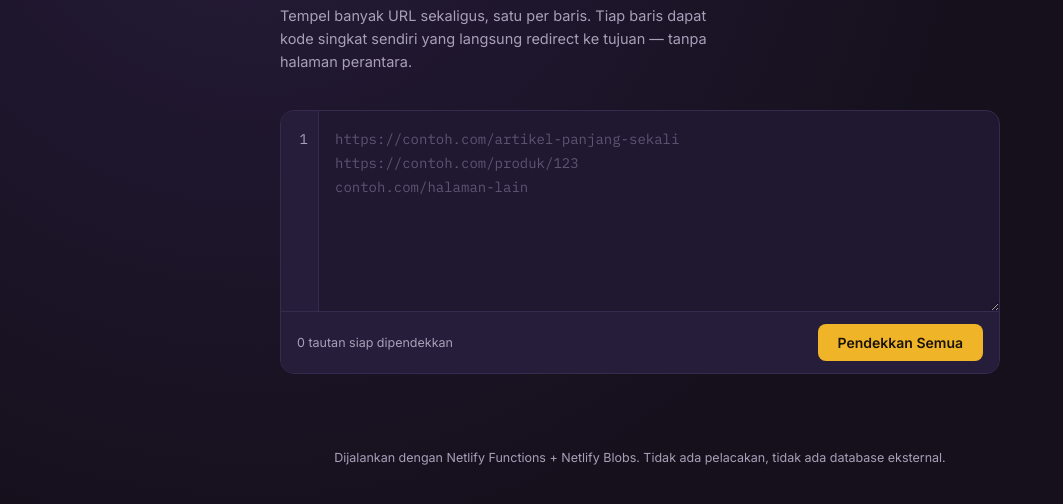
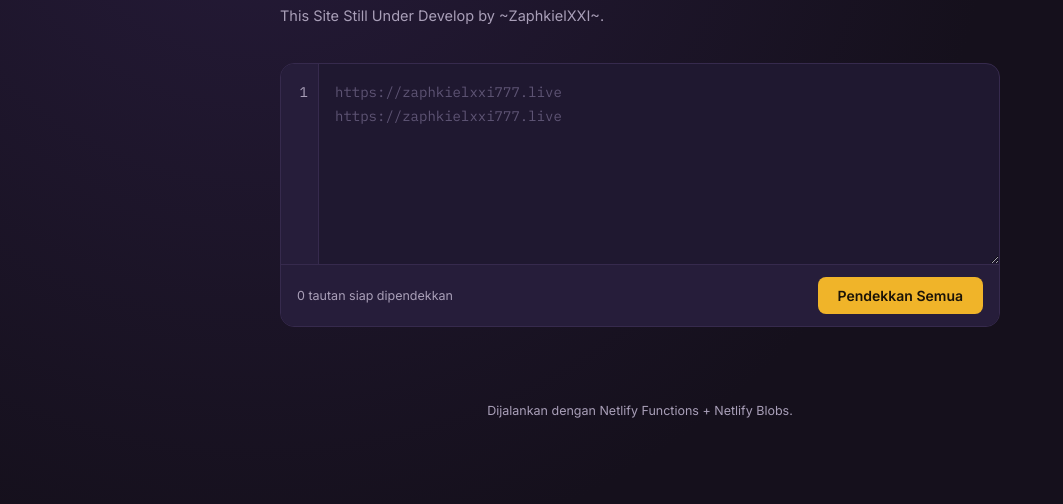
Before and after one commit to snxwlxrd/netlify-url-shortener-base, a website: page public/index.html in a window 1280 px wide. Shown: the part 90-594 px from the top of the page, without its empty margins (0-1063 px from the left). Drawn offline with Linux system fonts and the light colour scheme.

Commit message:
Update site title and content in index.html

```diff
--- a/public/index.html
+++ b/public/index.html
@@ -3,7 +3,7 @@
 <head>
 <meta charset="UTF-8" />
 <meta name="viewport" content="width=device-width, initial-scale=1" />
-<title>Tautan Pendek — Bulk URL Shortener</title>
+<title>Netlify Bulk URL Shortener</title>
 <link rel="preconnect" href="https://fonts.googleapis.com">
 <link rel="preconnect" href="https://fonts.gstatic.com" crossorigin>
 <link href="https://fonts.googleapis.com/css2?family=Space+Grotesk:wght@500;700&family=IBM+Plex+Mono:wght@400;500&family=Inter:wght@400;500;600&display=swap" rel="stylesheet">
@@ -247,12 +247,12 @@
       </svg>
       <h1>Tautan Pendek</h1>
     </div>
-    <p class="tagline">Tempel banyak URL sekaligus, satu per baris. Tiap baris dapat kode singkat sendiri yang langsung redirect ke tujuan — tanpa halaman perantara.</p>
+    <p class="tagline">This Site Still Under Develop by ~ZaphkielXXI~.</p>
 
     <div class="panel">
       <div class="editor">
         <div class="gutter" id="gutter">1</div>
-        <textarea id="urls" placeholder="https://contoh.com/artikel-panjang-sekali&#10;https://contoh.com/produk/123&#10;contoh.com/halaman-lain" spellcheck="false"></textarea>
+        <textarea id="urls" placeholder="https://zaphkielxxi777.live&#10;https://zaphkielxxi777.live" spellcheck="false"></textarea>
       </div>
       <div class="panel-footer">
         <span class="hint" id="lineCount">0 tautan siap dipendekkan</span>
@@ -263,13 +263,13 @@
 
     <div class="results" id="results" hidden>
       <div class="results-head">
-        <h2 id="resultsTitle">Hasil</h2>
+        <h2 id="resultsTitle">Result</h2>
         <button class="btn-ghost" id="copyAllBtn">Salin semua</button>
       </div>
       <div id="rows"></div>
     </div>
 
-    <footer>Dijalankan dengan Netlify Functions + Netlify Blobs. Tidak ada pelacakan, tidak ada database eksternal.</footer>
+    <footer>Dijalankan dengan Netlify Functions + Netlify Blobs.</footer>
   </div>
 
 <script>
```
